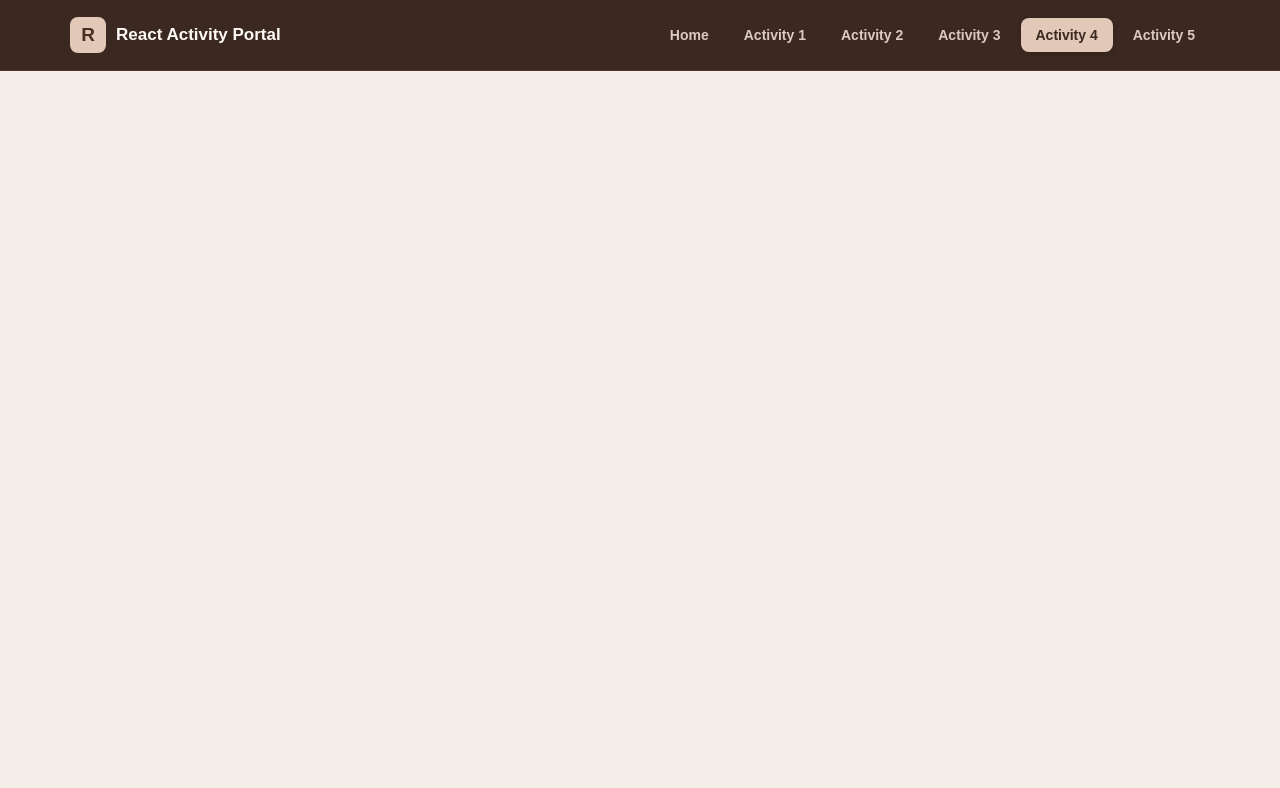
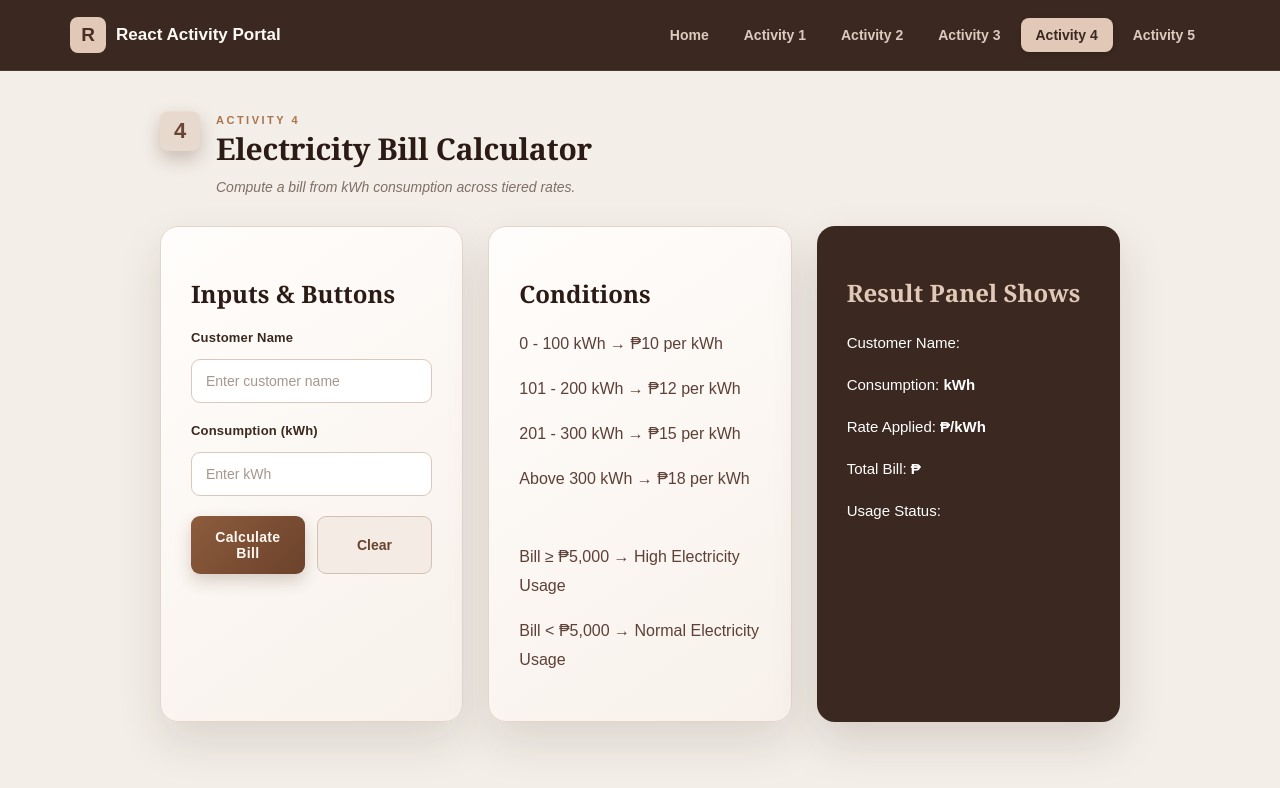
Before and after one commit to sofiadcdario03-gif/inf236-react-activity-portal, a React (Vite) app: page /activity4 in a window 1280 px wide. Shown: the top 788 px of the page. Built offline with nearby package versions, Linux system fonts and the light colour scheme.

Commit message:
polo part

```diff
--- /dev/null
+++ b/src/Activity4.css
@@ -0,0 +1,101 @@
+.electricity-layout{
+
+display:grid;
+
+grid-template-columns:repeat(3,1fr);
+
+gap:25px;
+
+}
+
+
+
+.electricity-card{
+
+padding:30px;
+
+background:linear-gradient(
+145deg,
+#fffdfb,
+#f8f1eb
+);
+
+border:1px solid #e3d5ca;
+
+border-radius:18px;
+
+box-shadow:
+0 20px 45px rgba(54,31,20,.12);
+
+}
+
+
+
+.electricity-card h2{
+
+font-family:Georgia,serif;
+
+color:#2b1b14;
+
+font-size:24px;
+
+}
+
+
+
+.electricity-card p{
+
+color:#5d4037;
+
+line-height:1.8;
+
+}
+
+
+
+.electricity-result{
+
+padding:30px;
+
+background:#3b2820;
+
+color:white;
+
+border-radius:18px;
+
+box-shadow:
+0 20px 45px rgba(54,31,20,.15);
+
+}
+
+
+
+.electricity-result h2{
+
+color:#e1c8b7;
+
+font-family:Georgia,serif;
+
+}
+
+
+
+.electricity-result p{
+
+margin:25px 0;
+
+font-size:15px;
+
+}
+
+
+
+@media(max-width:900px){
+
+.electricity-layout{
+
+grid-template-columns:1fr;
+
+}
+
+}
--- /dev/null
+++ b/src/Activity4.jsx
@@ -0,0 +1,308 @@
+import { useState } from "react";
+import "./Activity4.css";
+
+function Activity4() {
+
+  const [customerName, setCustomerName] = useState("");
+  const [consumption, setConsumption] = useState("");
+
+  const [resultName, setResultName] = useState("");
+  const [resultConsumption, setResultConsumption] = useState("");
+  const [rateApplied, setRateApplied] = useState("");
+  const [totalBill, setTotalBill] = useState("");
+  const [usageStatus, setUsageStatus] = useState("");
+
+
+
+  const calculateBill = () => {
+
+    if(customerName.trim()==="" || consumption===""){
+      setUsageStatus("Please enter customer name and consumption.");
+      return;
+    }
+
+
+    const kwh = Number(consumption);
+
+
+    let rate;
+
+
+    if(kwh <= 100){
+      rate = 10;
+    }
+    else if(kwh <= 200){
+      rate = 12;
+    }
+    else if(kwh <= 300){
+      rate = 15;
+    }
+    else{
+      rate = 18;
+    }
+
+
+    const bill = kwh * rate;
+
+
+    setResultName(customerName);
+    setResultConsumption(kwh);
+    setRateApplied(rate);
+    setTotalBill(bill);
+
+
+    if(bill >= 5000){
+      setUsageStatus("High Electricity Usage");
+    }
+    else{
+      setUsageStatus("Normal Electricity Usage");
+    }
+
+  };
+
+
+
+  const clearButton = ()=>{
+
+    setCustomerName("");
+    setConsumption("");
+
+    setResultName("");
+    setResultConsumption("");
+    setRateApplied("");
+    setTotalBill("");
+    setUsageStatus("");
+
+  };
+
+
+
+return(
+
+<div className="activity-container">
+
+
+<div className="activity-header">
+
+<div className="activity-number">
+4
+</div>
+
+
+<div>
+
+<p className="activity-label">
+ACTIVITY 4
+</p>
+
+
+<h1>
+Electricity Bill Calculator
+</h1>
+
+
+<p className="activity-description">
+Compute a bill from kWh consumption across tiered rates.
+</p>
+
+
+</div>
+
+
+</div>
+
+
+
+
+
+<div className="electricity-layout">
+
+
+
+<div className="electricity-card">
+
+
+<h2>
+Inputs & Buttons
+</h2>
+
+
+<div className="form-group">
+
+<label>
+Customer Name
+</label>
+
+
+<input
+
+type="text"
+
+placeholder="Enter customer name"
+
+value={customerName}
+
+onChange={(e)=>setCustomerName(e.target.value)}
+
+/>
+
+
+</div>
+
+
+
+<div className="form-group">
+
+<label>
+Consumption (kWh)
+</label>
+
+
+<input
+
+type="number"
+
+placeholder="Enter kWh"
+
+value={consumption}
+
+onChange={(e)=>setConsumption(e.target.value)}
+
+/>
+
+
+</div>
+
+
+
+
+<div className="button-group">
+
+
+<button
+
+className="evaluate-button"
+
+onClick={calculateBill}
+
+>
+
+Calculate Bill
+
+</button>
+
+
+
+<button
+
+className="clear-button"
+
+onClick={clearButton}
+
+>
+
+Clear
+
+</button>
+
+
+
+</div>
+
+
+</div>
+
+
+
+
+
+
+
+<div className="electricity-card">
+
+
+<h2>
+Conditions
+</h2>
+
+
+<p>0 - 100 kWh → ₱10 per kWh</p>
+
+<p>101 - 200 kWh → ₱12 per kWh</p>
+
+<p>201 - 300 kWh → ₱15 per kWh</p>
+
+<p>Above 300 kWh → ₱18 per kWh</p>
+
+
+<br/>
+
+
+<p>Bill ≥ ₱5,000 → High Electricity Usage</p>
+
+<p>Bill &lt; ₱5,000 → Normal Electricity Usage</p>
+
+
+</div>
+
+
+
+
+
+
+<div className="electricity-result">
+
+
+<h2>
+Result Panel Shows
+</h2>
+
+
+<p>
+Customer Name:
+<b> {resultName}</b>
+</p>
+
+
+<p>
+Consumption:
+<b> {resultConsumption} kWh</b>
+</p>
+
+
+<p>
+Rate Applied:
+<b> ₱{rateApplied}/kWh</b>
+</p>
+
+
+<p>
+Total Bill:
+<b> ₱{totalBill}</b>
+</p>
+
+
+<p>
+Usage Status:
+<b> {usageStatus}</b>
+</p>
+
+
+</div>
+
+
+
+
+</div>
+
+
+</div>
+
+
+);
+
+
+}
+
+
+export default Activity4;
--- a/src/App.jsx
+++ b/src/App.jsx
@@ -1,10 +1,12 @@
 import "./App.css";
+
 import { BrowserRouter, Routes, Route, Link } from "react-router-dom";
 
 import Navbar from "./Navbar";
 import Activity1 from "./Activity1";
 import GradeEvaluation from "./GradeEvaluation";
 import Activity3 from "./Activity3";
+import Activity4 from "./Activity4";
 import Activity5 from "./Activity5";
 
 function Home() {
@@ -97,6 +99,7 @@ function App() {
           <Route path="/activity1" element={<Activity1 />} />
           <Route path="/activity2" element={<GradeEvaluation />} />
           <Route path="/activity3" element={<Activity3 />} />
+          <Route path="/activity4" element={<Activity4 />} />
           <Route path="/activity5" element={<Activity5 />} />
         </Routes>
 
```
